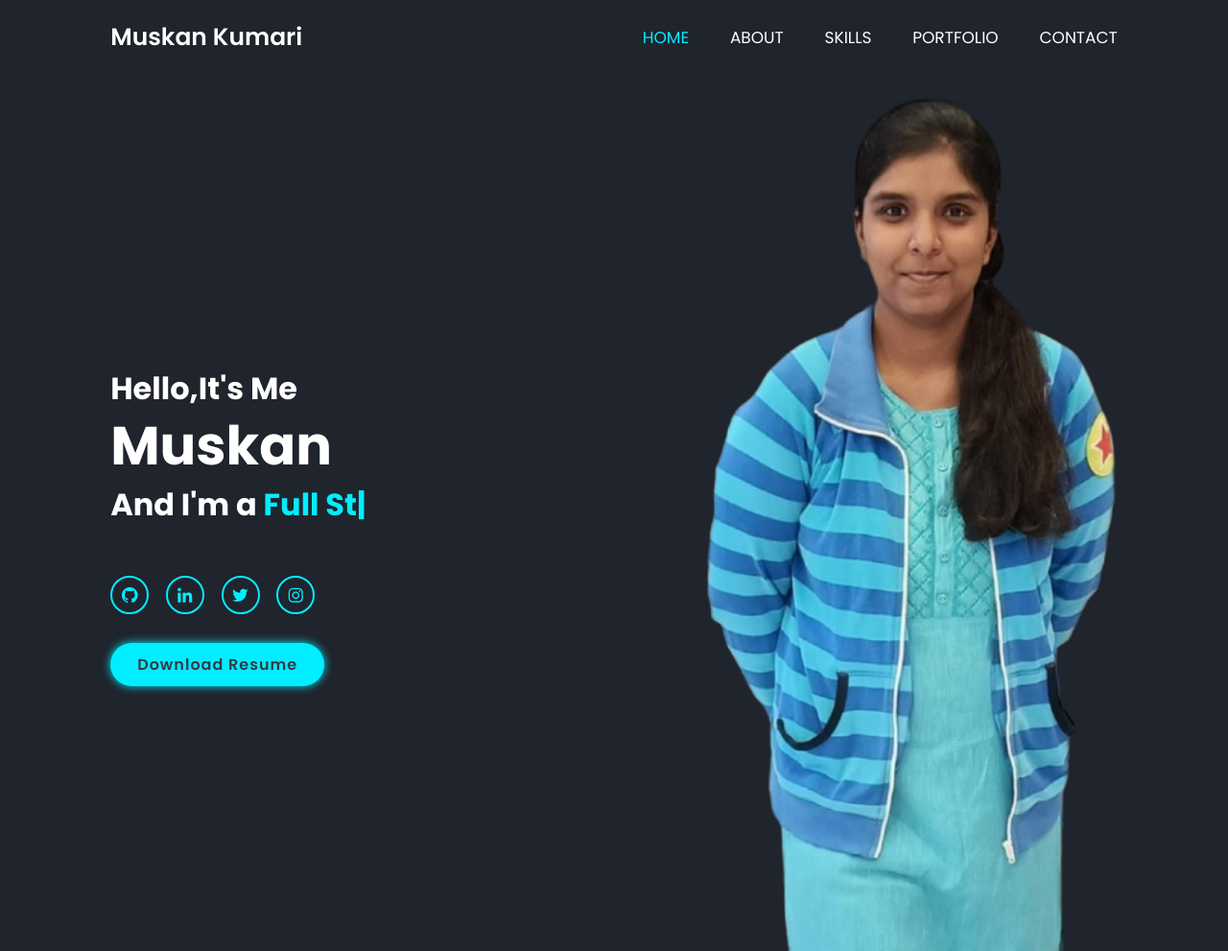
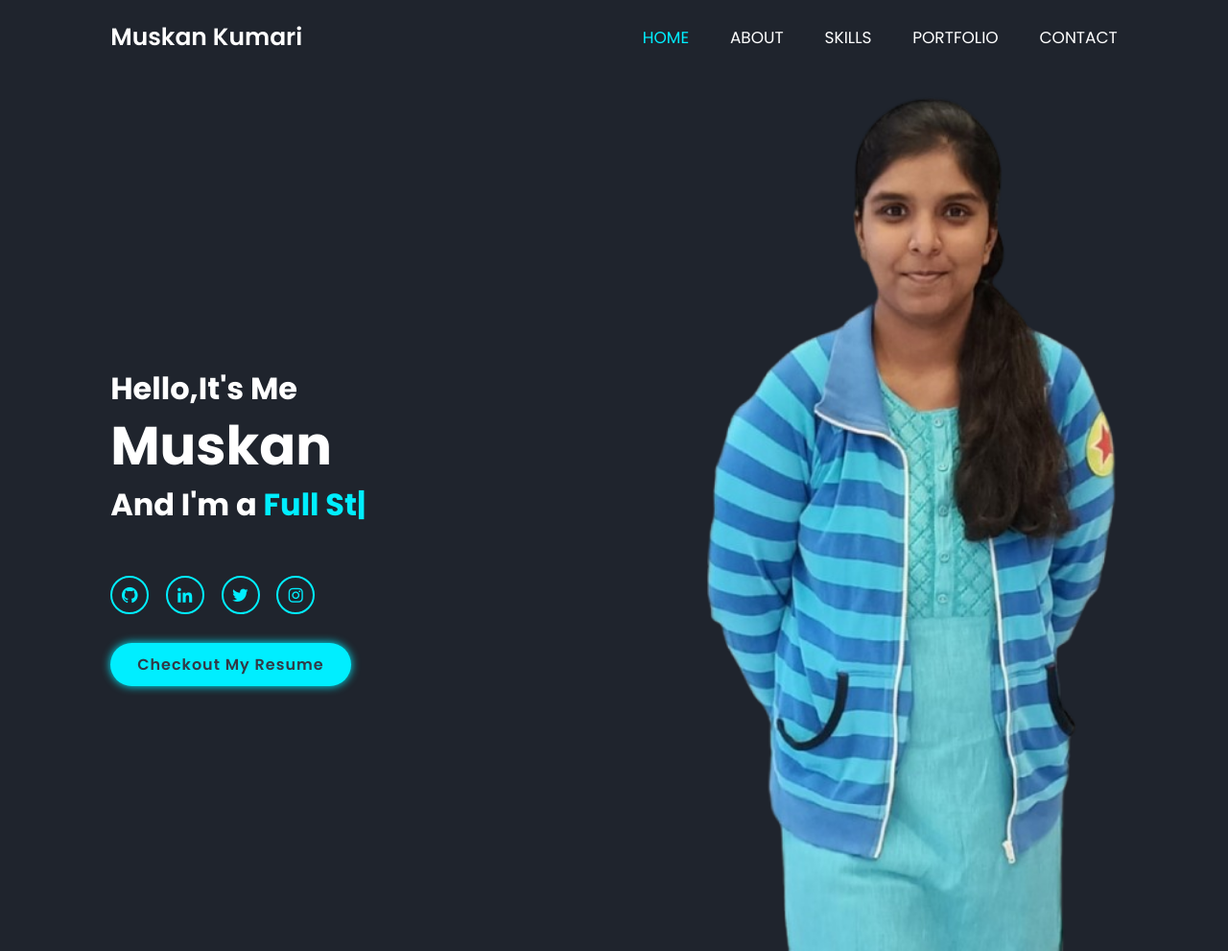
Before and after one commit to Muskan-2005-coder/Portfolio, a plain HTML site: page index.html in a window 1280 px wide. Shown: the top 991 px of the page at 96% size. Drawn offline with nearby package versions, Linux system fonts and the light colour scheme.

Commit message:
commited changes

```diff
--- a/index.html
+++ b/index.html
@@ -34,7 +34,7 @@
                 <a href="https://www.instagram.com/muskan_30297/"><i class='bx bxl-instagram'></i></a>
 
             </div>
-            <a href="https://portfolio-five-beryl-47.vercel.app/" class="btn">Download Resume</a>
+            <a href="https://drive.google.com/drive/folders/12wCAzfANSQgVaD7-_ySk2UYNGhrs6H11?usp=sharing" class="btn">Checkout My Resume</a>
         </div>
         <div class="home-img">
             <img src="portfolio.png" alt="">
```
